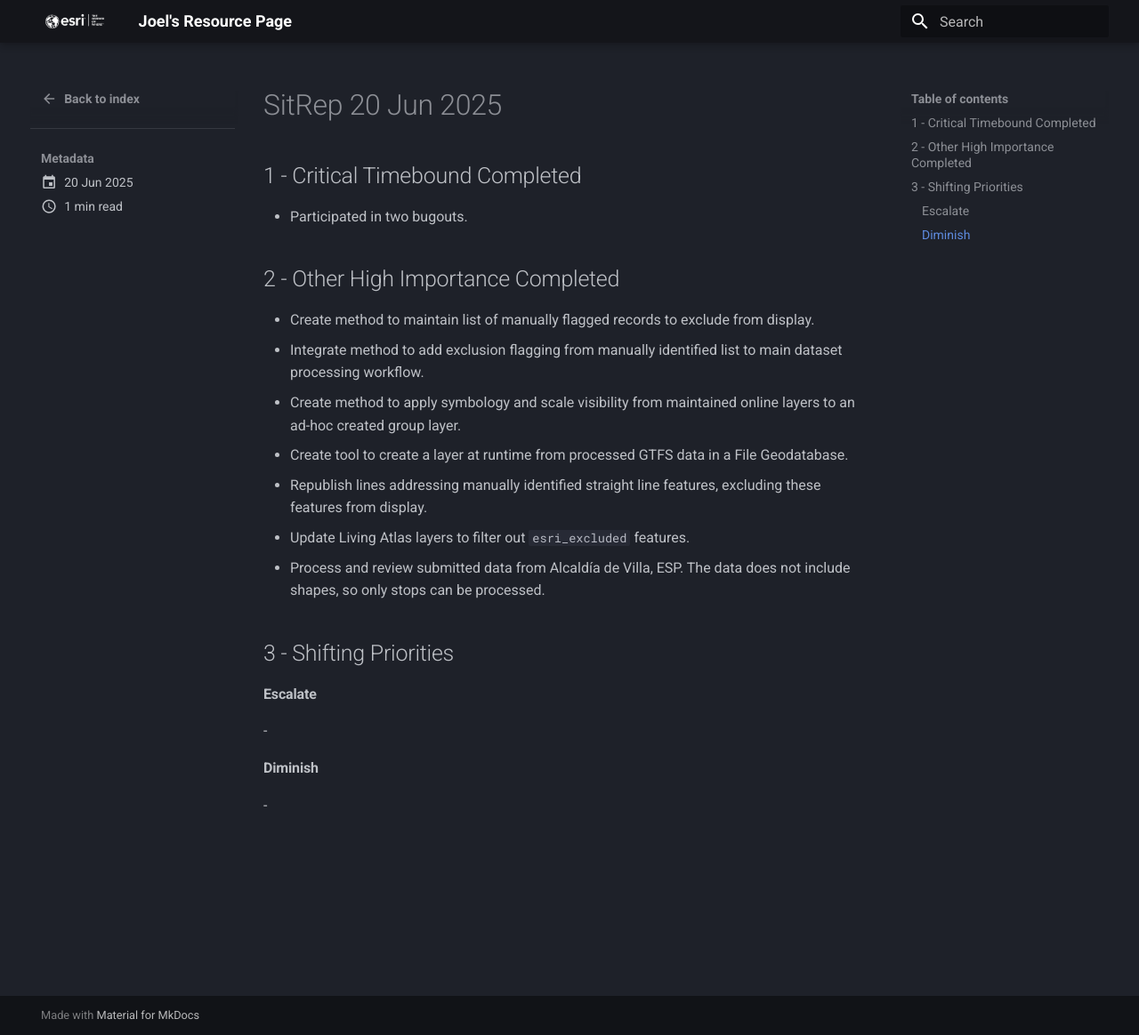
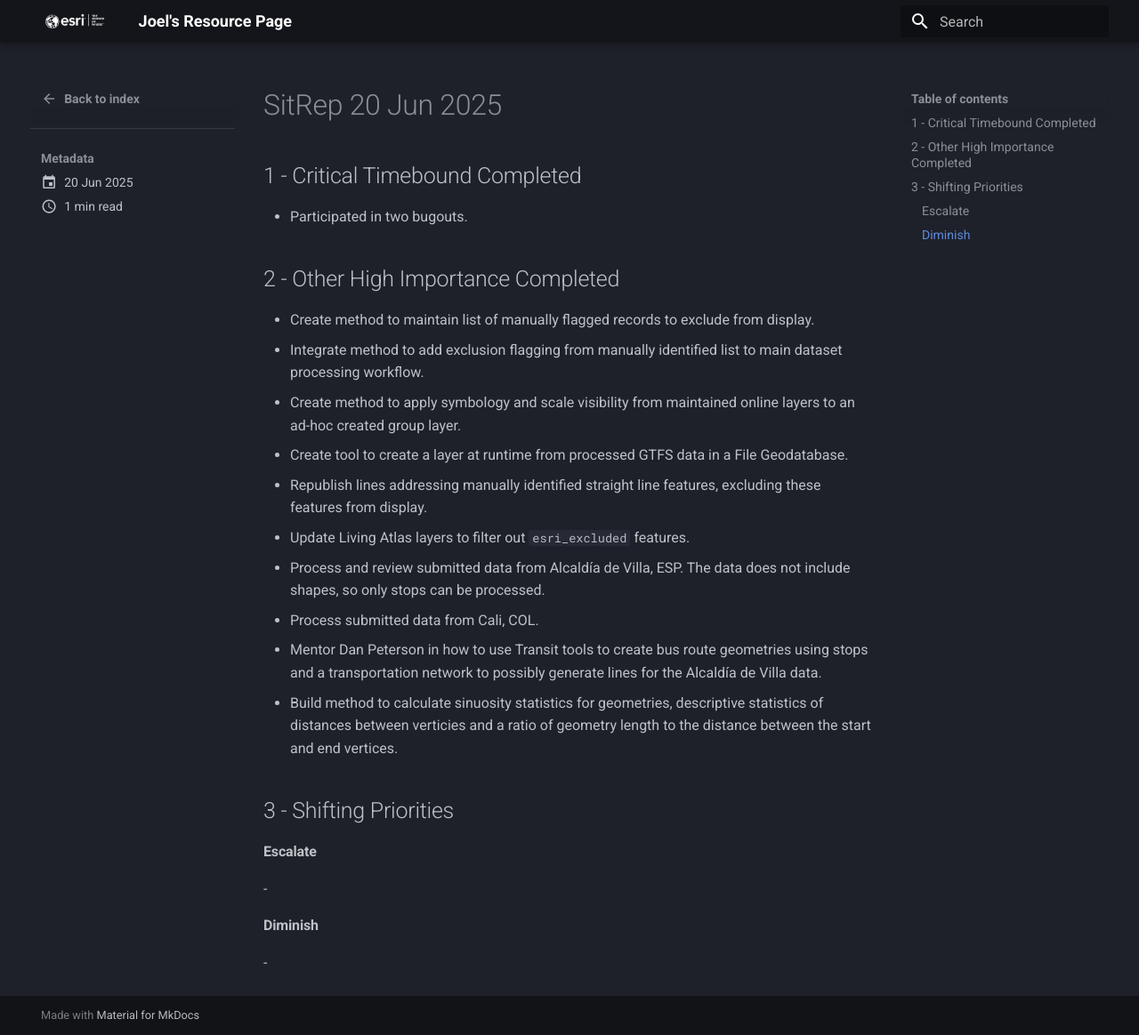
Before and after one commit to knu2xs/esri-resource-page, an MkDocs documentation site: the page built from docs/sitreps/posts/sitrep_20250620.md, in a window 1280 px wide and 1164 px high. Shown: the whole window at 89% size. Built offline with MkDocs 1.6.1 and Material for MkDocs 9.7.7, drawn with Linux system fonts in a browser that asks for light colours.

Commit message:
update sitreps

```diff
--- a/docs/sitreps/posts/sitrep_20250620.md
+++ b/docs/sitreps/posts/sitrep_20250620.md
@@ -17,6 +17,9 @@ date: 2025-06-20
 - Republish lines addressing manually identified straight line features, excluding these features from display.
 - Update Living Atlas layers to filter out `esri_excluded` features.
 - Process and review submitted data from Alcaldía de Villa, ESP. The data does not include shapes, so only stops can be processed.
+- Process submitted data from Cali, COL.
+- Mentor Dan Peterson in how to use Transit tools to create bus route geometries using stops and a transportation network to possibly generate lines for the Alcaldía de Villa data.
+- Build method to calculate sinuosity statistics for geometries, descriptive statistics of distances between verticies and a ratio of geometry length to the distance between the start and end vertices.
 
 ## 3 - Shifting Priorities
 
```
